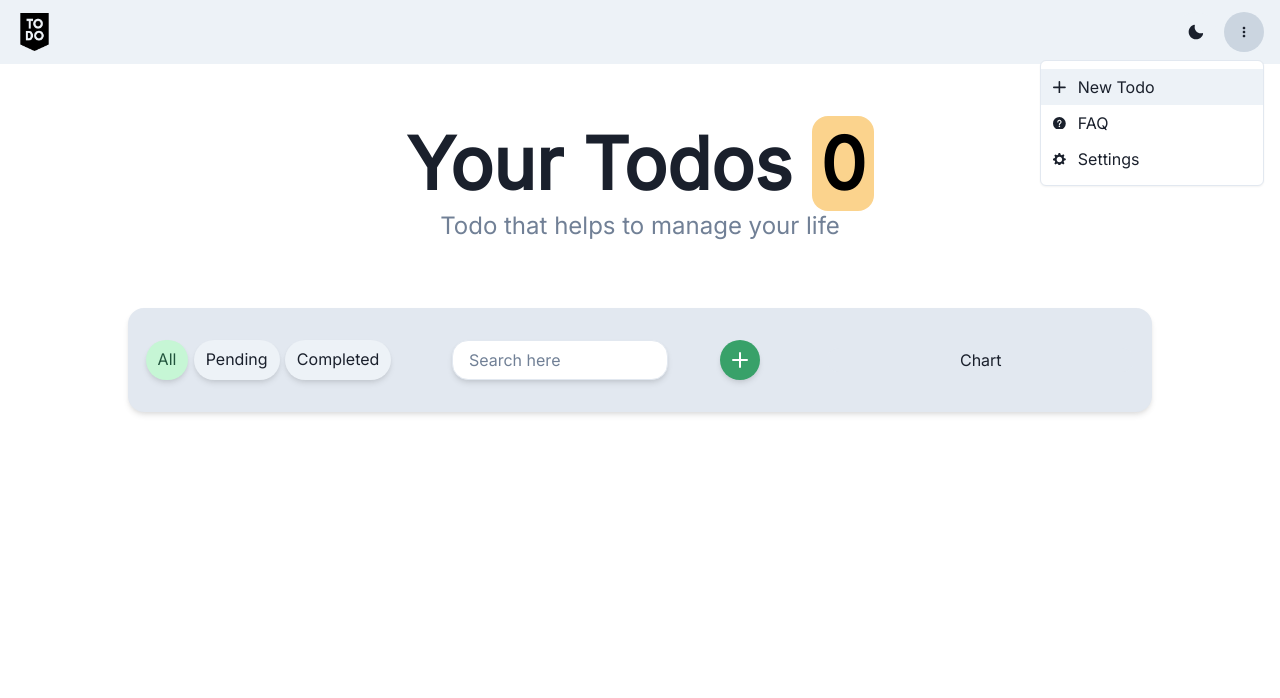
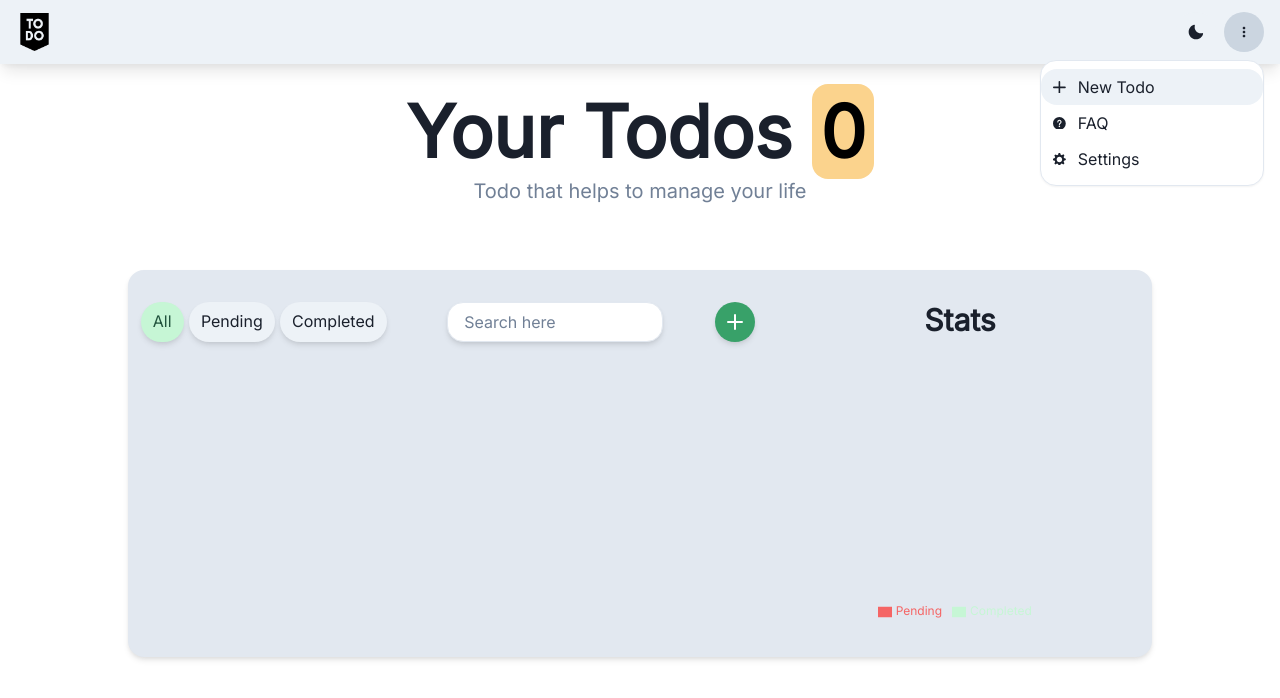
Before and after one commit to SutharShantanu/Todo, a React (Create React App) app: page /todo in a window 1280 px wide. Both pictures are taken after a click on the button 1244 px from the left and 32 px from the top of the page. Shown: the top 698 px of the page. Built offline with nearby package versions, Linux system fonts and the light colour scheme.

Commit message:
Chart Implemented

```diff
--- a/package.json
+++ b/package.json
@@ -17,6 +17,7 @@
     "react-icons": "^4.10.1",
     "react-router-dom": "^6.14.1",
     "react-scripts": "5.0.1",
+    "recharts": "^2.5.0",
     "web-vitals": "^2.1.4"
   },
   "scripts": {
--- a/src/App.jsx
+++ b/src/App.jsx
@@ -1,12 +1,12 @@
 import Navbar from "./Components/Navbar";
-import AllRoute from "./Routes/AllRoute";
 import Footer from "./Components/Footer";
+import Wrapper from "./Routes/Wrapper";
 
 function App() {
     return (
         <div className="App">
             <Navbar />
-            <AllRoute />
+            <Wrapper />
             {/* <Footer /> */}
         </div>
     );
--- /dev/null
+++ b/src/Components/Charts.jsx
@@ -0,0 +1,62 @@
+import React from "react";
+import {
+    PieChart,
+    Pie,
+    Legend,
+    Tooltip,
+    Cell,
+    ResponsiveContainer,
+} from "recharts";
+
+const Charts = ({ data }) => {
+    const pieChartStyle = {
+        border: "none",
+    };
+
+    const legendStyle = {
+        fontSize: "12px",
+        margin: "auto",
+    };
+
+    const tooltipStyle = {
+        backdropFilter: "blur(5px) saturate(30%)",
+        backgroundColor: "initial",
+        color: "gray",
+        border: "none",
+        borderRadius: "50px",
+        padding: "3px 10px",
+        fontSize: "12px",
+    };
+
+    return (
+        <div style={{ width: "100%", height: "89%", boxSizing: "border-box" }}>
+            <ResponsiveContainer>
+                <PieChart style={pieChartStyle}>
+                    <Pie
+                        dataKey="value"
+                        data={data}
+                        cx={190}
+                        cy={150}
+                        isAnimationActive={true}
+                        outerRadius={100}
+                        label>
+                        {data.map((entry, index) => (
+                            <Cell
+                                key={`cell-${index}`}
+                                fill={
+                                    entry.name === "Pending"
+                                        ? "#f56565"
+                                        : "#c6f6d5"
+                                }
+                            />
+                        ))}
+                    </Pie>
+                    <Tooltip contentStyle={tooltipStyle} />
+                    <Legend wrapperStyle={legendStyle} />
+                </PieChart>
+            </ResponsiveContainer>
+        </div>
+    );
+};
+
+export default Charts;
--- a/src/Components/Navbar.jsx
+++ b/src/Components/Navbar.jsx
@@ -5,12 +5,9 @@ import {
     HStack,
     IconButton,
     Button,
-    useDisclosure,
     useColorModeValue,
-    Stack,
     Tooltip,
     useColorMode,
-    Collapse,
     Image,
     MenuButton,
     Menu,
@@ -20,8 +17,6 @@ import {
 import {
     MoonIcon,
     SunIcon,
-    HamburgerIcon,
-    CloseIcon,
     AddIcon,
     QuestionIcon,
     SettingsIcon,
@@ -31,31 +26,45 @@ import { Link as ReactLink } from "react-router-dom";
 import Light from "../Utilis/Light.png";
 import Dark from "../Utilis/Dark.png";
 import TuneModal from "./Modals/TuneModal";
+import AddModal from "./Modals/AddModal";
 
 export default function Navbar() {
-    const { isOpen, onToggle } = useDisclosure();
     const [isModal, setIsModal] = useState(false);
     const { colorMode, toggleColorMode } = useColorMode();
     const logo = colorMode === "light" ? Light : Dark;
+    const [todos, setTodos] = useState([]);
+    const [filteredTodos, setFilteredTodos] = useState([]);
+
+
+
+
+    const handleAddTodo = (newTodo) => {
+        setTodos((prevTodos) => {
+            const updatedTodos = [...prevTodos, newTodo];
+            localStorage.setItem("todos", JSON.stringify(updatedTodos));
+            return updatedTodos;
+        });
+
+        setFilteredTodos((prevFilteredTodos) => {
+            return [...prevFilteredTodos, newTodo];
+        });
+    };
 
     return (
         <Box
             bg={useColorModeValue("gray.100", "gray.900")}
             px={4}
+            position="fixed"
+            top="0"
+            zIndex="1000"
+            width="100vw"
             boxShadow="lg">
             <Flex h={16} alignItems="center" justifyContent="space-between">
-                <IconButton
-                    size="md"
-                    icon={isOpen ? <CloseIcon /> : <HamburgerIcon />}
-                    aria-label="Open Menu"
-                    display={{ base: "block", md: "none" }}
-                    onClick={onToggle}
-                />
                 <HStack spacing={8} alignItems="center" width="30%">
                     <ReactLink to="/">
                         <Image
                             width={{ base: "40%", md: "80%", lg: "10%" }}
-                            margin={{ base: "auto", md: "0px" }}
+                            margin={{ base: "0px", md: "0px" }}
                             src={logo}
                             alt="logo"
                         />
@@ -103,15 +112,21 @@ export default function Navbar() {
                                         "whiteAlpha.400"
                                     )}`,
                                 }}
-                                aria-label="Options"
                                 icon={<CgMoreVerticalAlt />}
                                 rounded="full"
-                                // variant="outline"
                             />
-                            <MenuList>
-                                <MenuItem icon={<AddIcon />}>New Todo</MenuItem>
-                                <MenuItem icon={<QuestionIcon />}>FAQ</MenuItem>
+                            <MenuList rounded="2xl">
                                 <MenuItem
+                                    rounded="2xl"
+                                    icon={<AddIcon />}
+                                    onClick={() => setIsModal(true)}>
+                                    New Todo
+                                </MenuItem>
+                                <MenuItem rounded="2xl" icon={<QuestionIcon />}>
+                                    FAQ
+                                </MenuItem>
+                                <MenuItem
+                                    rounded="2xl"
                                     icon={<SettingsIcon />}
                                     onClick={() => setIsModal(true)}>
                                     Settings
@@ -120,18 +135,19 @@ export default function Navbar() {
                         </Menu>
                     </Tooltip>
                 </HStack>
+                {isModal && (
+                    <AddModal
+                        isModal={isModal}
+                        setIsModal={setIsModal}
+                        onAddTodo={handleAddTodo}
+                    />
+                )}
                 {isModal === true ? (
                     <TuneModal isModal={isModal} setIsModal={setIsModal} />
                 ) : (
                     ""
                 )}
             </Flex>
-
-            <Collapse in={isOpen} animateOpacity>
-                <Box pb={4} display={{ md: "none" }}>
-                    <Stack spacing={4}></Stack>
-                </Box>
-            </Collapse>
         </Box>
     );
 }
--- a/src/Components/TodoCard.jsx
+++ b/src/Components/TodoCard.jsx
@@ -134,7 +134,7 @@ export default function TodoCard({ id, title, status, onDelete, onChange }) {
                         color="white"
                         onClick={handleDelete}
                         leftIcon={<DeleteIcon />}
-                        boxShadow="0px 1px 25px -5px rgb(225 6666 / 48%), 0 10px 10px -5px rgb(225 66 66 / 43%)"
+                        boxShadow="0px 1px 25px -5px rgb(225 66 66 / 48%), 0 10px 10px -5px rgb(225 66 66 / 43%)"
                         _hover={{
                             bg: "red.500",
                         }}
--- a/src/Pages/Todo.jsx
+++ b/src/Pages/Todo.jsx
@@ -21,6 +21,7 @@ import React, { useEffect, useState } from "react";
 import TodoCard from "../Components/TodoCard";
 import AddModal from "../Components/Modals/AddModal";
 import { AddIcon } from "@chakra-ui/icons";
+import Charts from "../Components/Charts";
 
 const Todo = () => {
     const [isLoading, setIsLoading] = useState(true);
@@ -41,7 +42,6 @@ const Todo = () => {
             return [...prevFilteredTodos, newTodo];
         });
     };
-
 
     const handleChangeStatus = (id) => {
         setTodos((ele) => {
@@ -114,6 +114,11 @@ const Todo = () => {
         setFilteredTodos(filteredTodos);
     };
 
+    const pieChartData = [
+        { name: "Pending", value: pendingTodos.length },
+        { name: "Completed", value: completedTodos.length },
+    ];
+
     return (
         <Box bg={useColorModeValue("white", "gray.700")} minH="91vh">
             <Container maxW={"7xl"} py={16} as={Stack} spacing={12}>
@@ -144,7 +149,7 @@ const Todo = () => {
                     </Stack>
                 ) : (
                     <Stack spacing={0} align={"center"}>
-                        <Heading as={"h1"} size={{ base: "xl", md: "4xl" }}>
+                        <Heading as={"h1"} size={{ base: "2xl", md: "4xl" }}>
                             Your Todos&nbsp;
                             <Highlight
                                 query={total}
@@ -158,7 +163,7 @@ const Todo = () => {
                             </Highlight>
                         </Heading>
                         <Text
-                            fontSize={{ base: "xl", md: "2xl" }}
+                            fontSize={{ base: "lg", md: "xl" }}
                             mt={2}
                             color={"gray.500"}>
                             Todo that helps to manage your life
@@ -169,15 +174,17 @@ const Todo = () => {
             <Box
                 w="80%"
                 m="auto"
+                mb={8}
                 boxShadow="md"
                 rounded="2xl"
                 py="4"
                 bg={useColorModeValue("gray.200", "gray.900")}>
-                <HStack
+                <Flex
+                    justifyContent="space-between"
                     bg={useColorModeValue("gray.200", "gray.900")}
                     spacing={8}
                     my="4">
-                    <Box w="60%" m="auto">
+                    <Box w="60%" mx="auto" mt="0">
                         <Flex justifyContent="space-between">
                             <Flex justifyContent="space-between" minW="40%">
                                 <Tag
@@ -260,14 +267,14 @@ const Todo = () => {
                     </Box>
                     <Box
                         bg={useColorModeValue("gray.200", "gray.900")}
-                        rounded={"2xl"}
-                        textAlign="center"
-                        w="30%"
-                        h="100%"
-                        m="auto">
-                        Chart
+                        w="35%"
+                        mx="auto">
+                        <Heading as="h3" size="lg" textAlign="center">
+                            Stats
+                        </Heading>
+                        <Charts data={pieChartData} />
                     </Box>
-                </HStack>
+                </Flex>
             </Box>
         </Box>
     );
--- /dev/null
+++ b/src/Routes/Wrapper.jsx
@@ -0,0 +1,13 @@
+import React from "react";
+import AllRoute from "./AllRoute";
+import { Box } from "@chakra-ui/react";
+
+const Wrapper = () => {
+    return (
+        <Box mt={{ base: "4", md: "8" }}>
+            <AllRoute />
+        </Box>
+    );
+};
+
+export default Wrapper;
```
Also changed, not shown: src/Components/Modals/AddModal.jsx (+24 -7 lines), src/Components/Modals/EditModal.jsx (+15 -2 lines), 1 other file (tests, documents, lock files or other folders).
